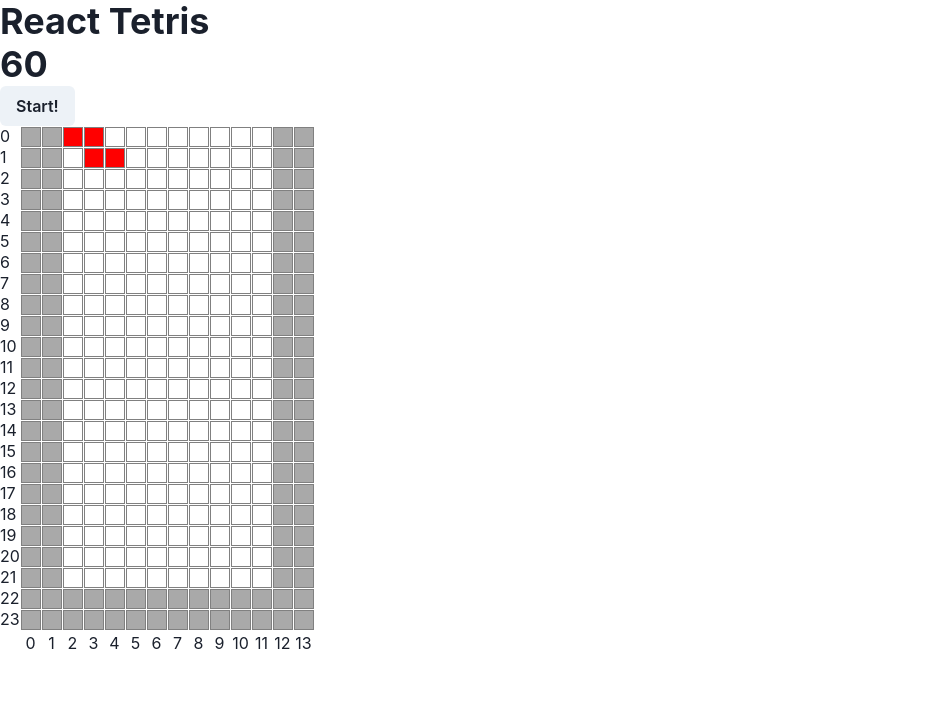
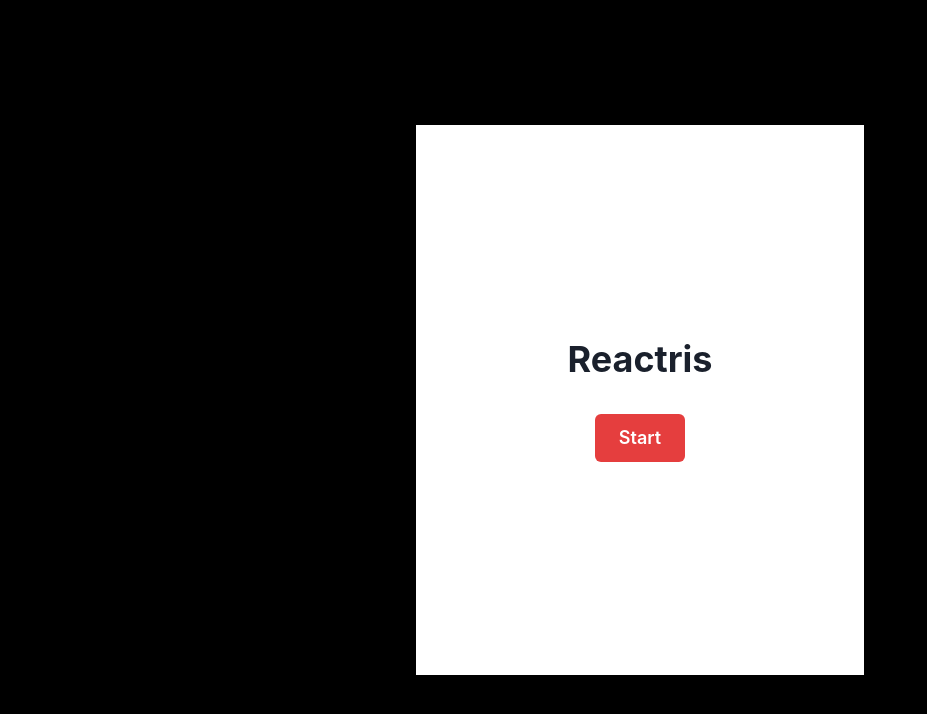
Before and after one commit to digression99/react-tetris, a React (Create React App) app: page / in a window 1280 px wide. Shown: the top 714 px of the page, without its empty margins (0-927 px from the left). Built offline with nearby package versions, Linux system fonts and the light colour scheme.

Commit message:
Add pages

```diff
--- a/src/App.tsx
+++ b/src/App.tsx
@@ -1,27 +1,44 @@
-import { useSelector } from 'react-redux';
-import { Heading } from '@chakra-ui/react'
-import { PixelFieldDisplay } from './components/PixelFieldDisplay';
-import { selectPixelField } from './features/playfield/playfieldSlice';
-import { Playfield } from './components/Playfield';
+import { StartPage } from './pages/StartPage';
+import { GamePage } from './pages/GamePage';
+import { useGameController } from './hooks/useGameController';
+import { useCountTime } from './hooks/base/useCountTime';
+import { useEffectDebugger } from './hooks/base/useEffectDebugger';
+import { usePlayfield } from './hooks/usePlayfield';
+import { useBlock } from './hooks/useBlock';
+import { EndPage } from './pages/EndPage';
 
 function App() {
-  const pixelField = useSelector(selectPixelField)
+  const { reduceTime, initializeField, changeGameStatus, gameStatus, fieldBuffer, field } = usePlayfield()
+  const { initializeBlock } = useBlock()
 
-  return (
-    <div>
-      <Heading>
-        React Tetris
-      </Heading>
+  useGameController()
 
-      <div>
-        <Playfield />
-      </div>
+  const { start, stop } = useCountTime((t: number) => {
+    reduceTime(50)
+  }, 50, [])
 
-      <div>
-        <PixelFieldDisplay pixelField={pixelField} />
-      </div>
-    </div>
-  );
+  useEffectDebugger(() => {
+    // NOTE - this effect is called numerously,
+    // since deps include start, stop.
+    if (gameStatus === 'init') {
+      initializeField()
+      initializeBlock()
+      changeGameStatus('pending')
+    } else if (gameStatus === 'done') {
+      stop()
+    } else if (gameStatus === 'started') {
+      start()
+    }
+    // TODO - show score page, start again page.
+  }, [changeGameStatus, gameStatus, initializeBlock, initializeField, start, stop],
+    ['changeGameStatus', 'gameStatus', 'initializeBlock', 'initializeField', 'start', 'stop'])
+
+  if (gameStatus === 'pending') {
+    return <StartPage />
+  } else if (gameStatus === 'done') {
+    return <EndPage />
+  }
+  return <GamePage />
 }
 
 export default App;
--- /dev/null
+++ b/src/components/PageLayout.tsx
@@ -0,0 +1,20 @@
+import { Center, Container, ContainerProps } from '@chakra-ui/react'
+import { ReactNode } from "react"
+
+type Props = {
+  children: ReactNode
+} & ContainerProps
+
+export function PageLayout({ children, ...props }: Props) {
+  return (
+    <Center bg='black' w='100%' minH='100vh'>
+      <Container
+        bg='white' // default bg color
+        maxW='md'
+        h='550px'
+        overflow='hidden'
+        {...props}
+      >{children}</Container>
+    </Center>
+  )
+}
--- a/src/components/Playfield.tsx
+++ /dev/null
@@ -1,59 +0,0 @@
-import { Heading, Box, Button } from '@chakra-ui/react'
-import { useBlock } from '../hooks/useBlock'
-import { useCountTime } from '../hooks/base/useCountTime'
-import { usePlayfield } from '../hooks/usePlayfield'
-import { useGameController } from '../hooks/useGameController'
-import { useEffectDebugger } from '../hooks/base/useEffectDebugger'
-
-export function Playfield() {
-  const { reduceTime, timeCount, initializeField, changeGameStatus, gameStatus, fieldBuffer, field } = usePlayfield()
-  const { initializeBlock, currentBlock } = useBlock()
-
-  useGameController()
-
-  const { start, stop } = useCountTime((t: number) => {
-    if (!field || !currentBlock) return
-    reduceTime(50)
-  }, 50, [fieldBuffer, currentBlock])
-
-  useEffectDebugger(() => {
-    // NOTE - this effect is called numerously,
-    // since deps include start, stop.
-    if (gameStatus === 'init') {
-      initializeField()
-      initializeBlock()
-      changeGameStatus('pending')
-    } else if (gameStatus === 'done') {
-      stop()
-    } else if (gameStatus === 'started') {
-      start()
-    }
-    // TODO - show score page, start again page.
-  }, [changeGameStatus, gameStatus, initializeBlock, initializeField, start, stop],
-    ['changeGameStatus', 'gameStatus', 'initializeBlock', 'initializeField', 'start', 'stop'])
-
-  const onStart = () => {
-    if (!currentBlock) return
-    changeGameStatus('started')
-  }
-
-  const onReset = () => {
-    changeGameStatus('init')
-  }
-
-  return (
-    <div>
-      <Heading>{timeCount}</Heading>
-
-      {gameStatus === 'pending' && (
-        <Button onClick={onStart}>Start!</Button>
-      )}
-
-      {gameStatus === 'done' && (
-        <Box>
-          <Button onClick={onReset}>Play again</Button>
-        </Box>
-      )}
-    </div>
-  )
-}
--- /dev/null
+++ b/src/pages/EndPage.tsx
@@ -0,0 +1,35 @@
+import { Text, Box, Flex, Button, Heading } from '@chakra-ui/react'
+import { PageLayout } from '../components/PageLayout'
+import { usePlayfield } from '../hooks/usePlayfield'
+
+export function EndPage() {
+  const { changeGameStatus } = usePlayfield()
+
+  const onRetry = () => {
+    changeGameStatus('init')
+  }
+
+  return (
+    <PageLayout>
+      <Flex h='100%' justifyContent='center' alignItems='center' direction='column'>
+        <Box>
+          <Heading>Score</Heading>
+          <Text>12345</Text>
+        </Box>
+
+        <Box>
+          <Heading>Level</Heading>
+          <Text>43</Text>
+        </Box>
+
+        <Box mt='8'>
+          <Button
+            onClick={onRetry}
+            size='lg' colorScheme='red'>Try Again</Button>
+        </Box>
+      </Flex>
+    </PageLayout>
+  )
+
+
+}
--- /dev/null
+++ b/src/pages/GamePage.tsx
@@ -0,0 +1,21 @@
+import { Flex, Box, Text } from '@chakra-ui/react'
+import { PageLayout } from "../components/PageLayout";
+import { PixelFieldDisplay } from '../components/PixelFieldDisplay';
+import { usePlayfield } from '../hooks/usePlayfield';
+
+export function GamePage() {
+  const { gameStatus, pixelField, timeCount } = usePlayfield()
+  // TODO - show time left, score, line left, level, next block
+
+  return (
+    <PageLayout>
+      <Flex>
+        <PixelFieldDisplay pixelField={pixelField} />
+        <Box bg='gray'>
+          <Text>Time count: {timeCount}</Text>
+          <Text>Game status: {gameStatus}</Text>
+        </Box>
+      </Flex>
+    </PageLayout>
+  )
+}
--- /dev/null
+++ b/src/pages/StartPage.tsx
@@ -0,0 +1,25 @@
+import { Text, Box, Flex, Button, Heading } from '@chakra-ui/react'
+import { PageLayout } from '../components/PageLayout'
+import { usePlayfield } from '../hooks/usePlayfield'
+
+export function StartPage() {
+  const { changeGameStatus } = usePlayfield()
+
+  const onStart = () => {
+    changeGameStatus('started')
+  }
+
+  return (
+    <PageLayout>
+      <Flex h='100%' justifyContent='center' alignItems='center' direction='column'>
+        <Heading>Reactris</Heading>
+
+        <Box mt='8'>
+          <Button
+            onClick={onStart}
+            size='lg' colorScheme='red'>Start</Button>
+        </Box>
+      </Flex>
+    </PageLayout>
+  )
+}
--- a/src/utils/block.ts
+++ b/src/utils/block.ts
@@ -44,7 +44,7 @@ export function generateRandomBlockBag(): Block[] {
     blockType,
     rot: 0,
     color: TETRINOMIO_COLORS[blockType],
-    position: { x: PLAYFIELD_PADDING, y: 0 },
+    position: { x: PLAYFIELD_PADDING + 3, y: 0 }, // TODO - in the middle.
     isMerged: false
   }))
 }
```
